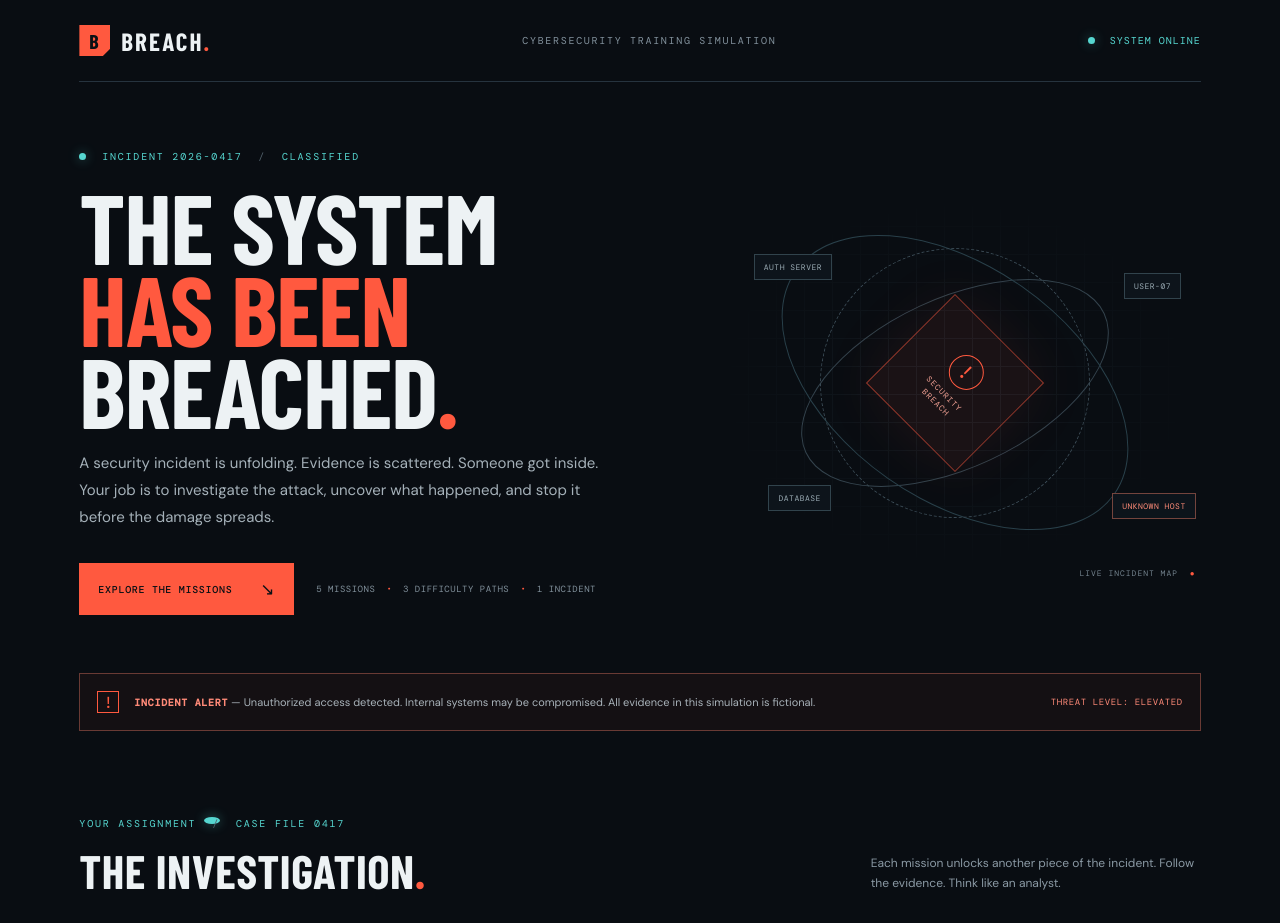
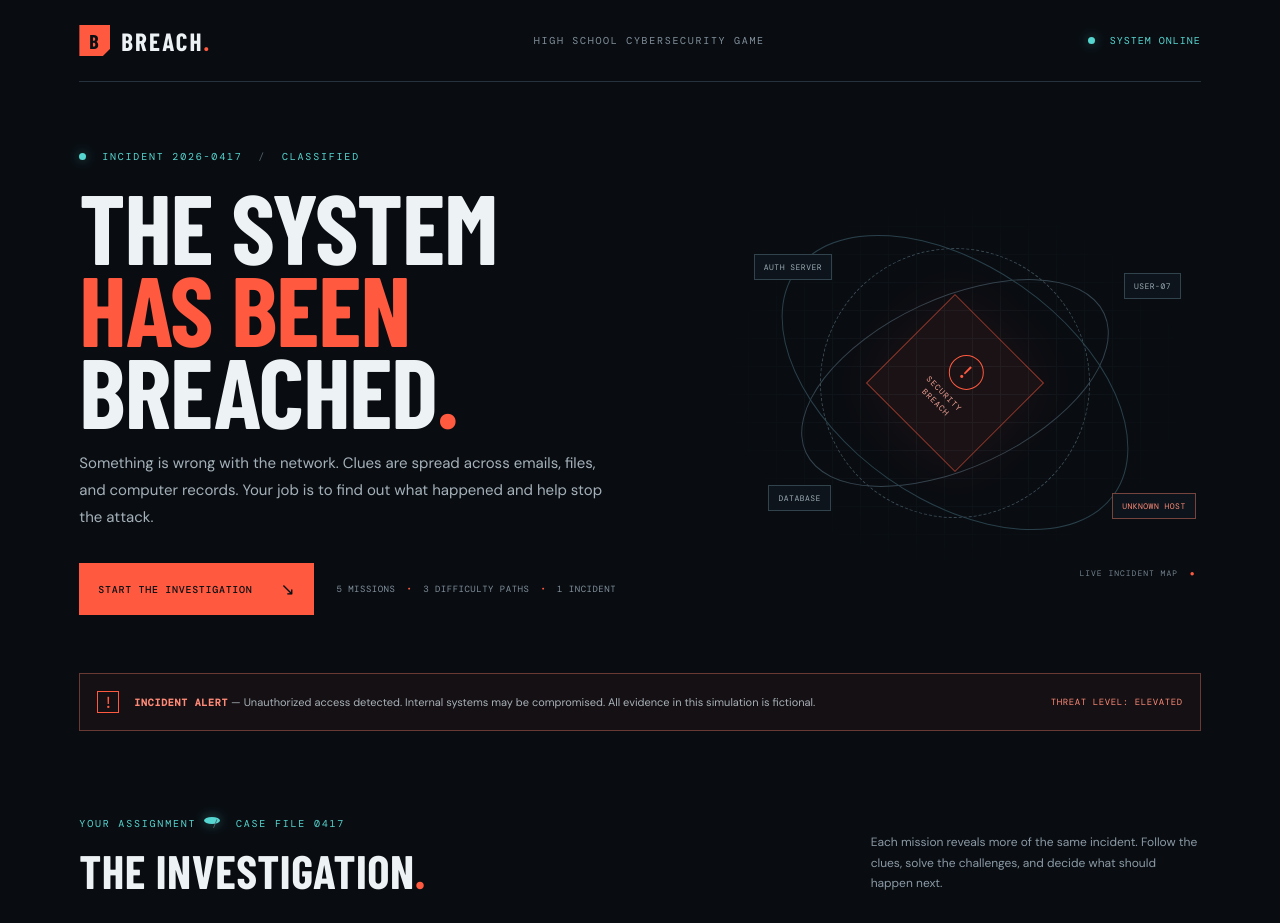
Before and after one commit to jjester58-eng/breach-escape-room, a Next.js app: page / in a window 1280 px wide. Shown: the top 923 px of the page. Built offline with nearby package versions, Linux system fonts and the light colour scheme; a web font is replaced by a local one.

Commit message:
Use clear high school language across BREACH

```diff
--- a/app/page.tsx
+++ b/app/page.tsx
@@ -2,10 +2,10 @@ import Link from "next/link";
 
 const missions = [
   { number: "01", name: "The Infiltration", topic: "Phishing · Social Engineering · Malware", status: "PLAYABLE", href: "/mission-1" },
-  { number: "02", name: "The Impostor", topic: "Digital Certificates · PKI · Trust", status: "PLAYABLE", href: "/mission-2" },
-  { number: "03", name: "Hidden Evidence", topic: "File Integrity · Steganography · Cryptography", status: "PLAYABLE", href: "/mission-3" },
-  { number: "04", name: "Network Under Attack", topic: "Packets · Network Defense · Lateral Movement", status: "PLAYABLE", href: "/mission-4" },
-  { number: "05", name: "Incident Response", topic: "Risk · Containment · Recovery", status: "LOCKED" },
+  { number: "02", name: "The Impostor", topic: "Website Certificates · PKI (Digital Trust) · HTTPS", status: "PLAYABLE", href: "/mission-2" },
+  { number: "03", name: "Hidden Evidence", topic: "File Hashes · Hidden Messages · Secret Codes", status: "PLAYABLE", href: "/mission-3" },
+  { number: "04", name: "Network Under Attack", topic: "Network Traffic · Suspicious Connections · Attacker Movement", status: "PLAYABLE", href: "/mission-4" },
+  { number: "05", name: "Incident Response", topic: "Incident Response · Stop the Attack · Recover", status: "LOCKED" },
 ];
 
 export default function Home() {
@@ -13,16 +13,16 @@ export default function Home() {
     <main className="site-shell">
       <nav className="topbar">
         <Link className="brand" href="/" aria-label="BREACH home"><span className="brand-mark">B</span><span>BREACH<span className="brand-period">.</span></span></Link>
-        <span className="topbar-label">CYBERSECURITY TRAINING SIMULATION</span>
+        <span className="topbar-label">HIGH SCHOOL CYBERSECURITY GAME</span>
         <span className="topbar-status"><i /> SYSTEM ONLINE</span>
       </nav>
       <section className="hero">
         <div className="hero-copy">
           <div className="eyebrow"><span /> INCIDENT 2026-0417 <span className="eyebrow-divider">/</span> CLASSIFIED</div>
           <h1>THE SYSTEM<br /><em>HAS BEEN</em><br />BREACHED<span className="accent">.</span></h1>
-          <p className="hero-description">A security incident is unfolding. Evidence is scattered. Someone got inside. Your job is to investigate the attack, uncover what happened, and stop it before the damage spreads.</p>
+          <p className="hero-description">Something is wrong with the network. Clues are spread across emails, files, and computer records. Your job is to find out what happened and help stop the attack.</p>
           <div className="hero-actions">
-            <a className="primary-button" href="#missions">EXPLORE THE MISSIONS <span>↘</span></a>
+            <a className="primary-button" href="#missions">START THE INVESTIGATION <span>↘</span></a>
             <span className="briefing-note">5 MISSIONS <b>·</b> 3 DIFFICULTY PATHS <b>·</b> 1 INCIDENT</span>
           </div>
         </div>
@@ -35,7 +35,7 @@ export default function Home() {
       </section>
       <section className="alert-strip"><span className="alert-icon">!</span><p><strong>INCIDENT ALERT</strong> — Unauthorized access detected. Internal systems may be compromised. All evidence in this simulation is fictional.</p><span className="alert-code">THREAT LEVEL: ELEVATED</span></section>
       <section className="mission-section" id="missions">
-        <div className="section-heading"><div><div className="eyebrow">YOUR ASSIGNMENT <span className="eyebrow-divider">/</span> CASE FILE 0417</div><h2>THE INVESTIGATION<span className="accent">.</span></h2></div><p>Each mission unlocks another piece of the incident. Follow the evidence. Think like an analyst.</p></div>
+        <div className="section-heading"><div><div className="eyebrow">YOUR ASSIGNMENT <span className="eyebrow-divider">/</span> CASE FILE 0417</div><h2>THE INVESTIGATION<span className="accent">.</span></h2></div><p>Each mission reveals more of the same incident. Follow the clues, solve the challenges, and decide what should happen next.</p></div>
         <div className="mission-grid">
           {missions.map((mission) => {
             const card = (
```
